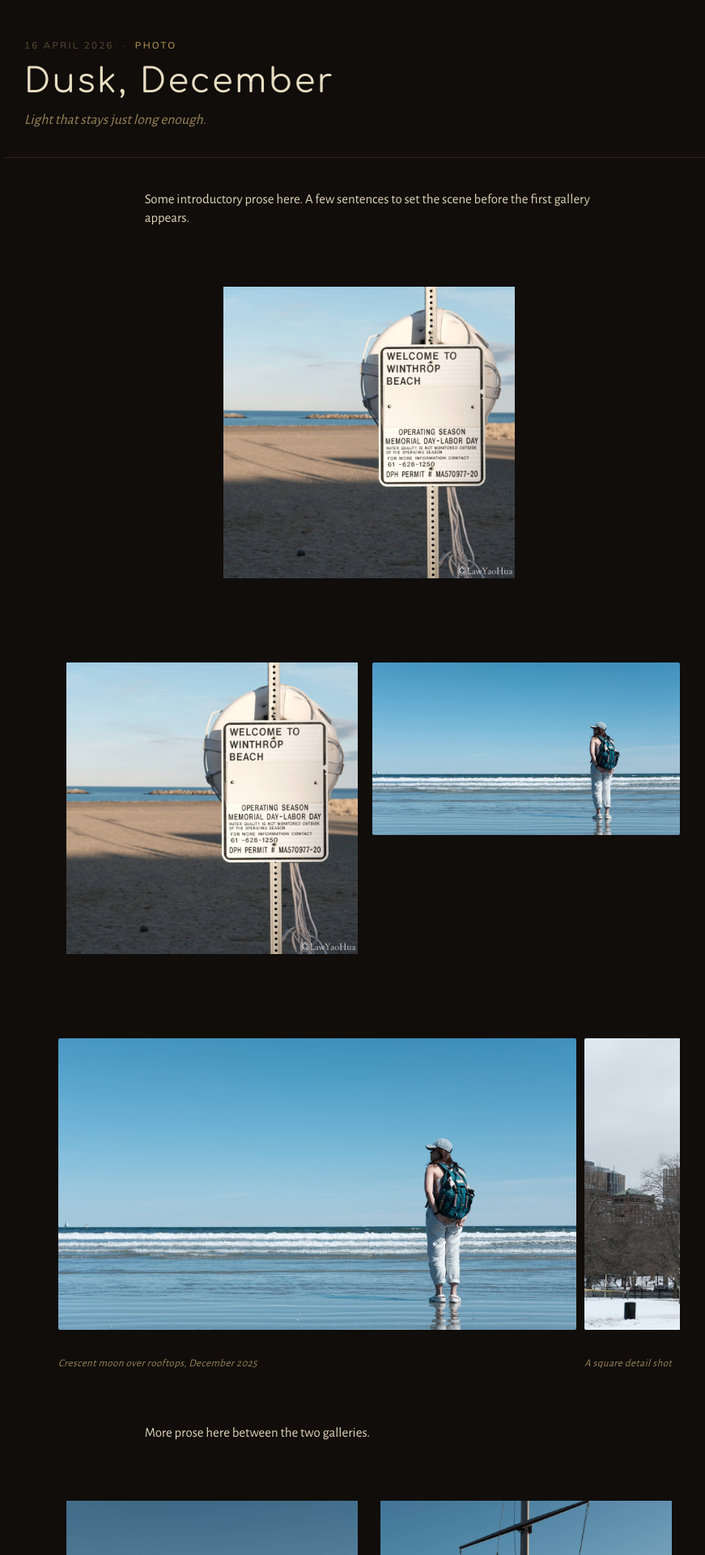
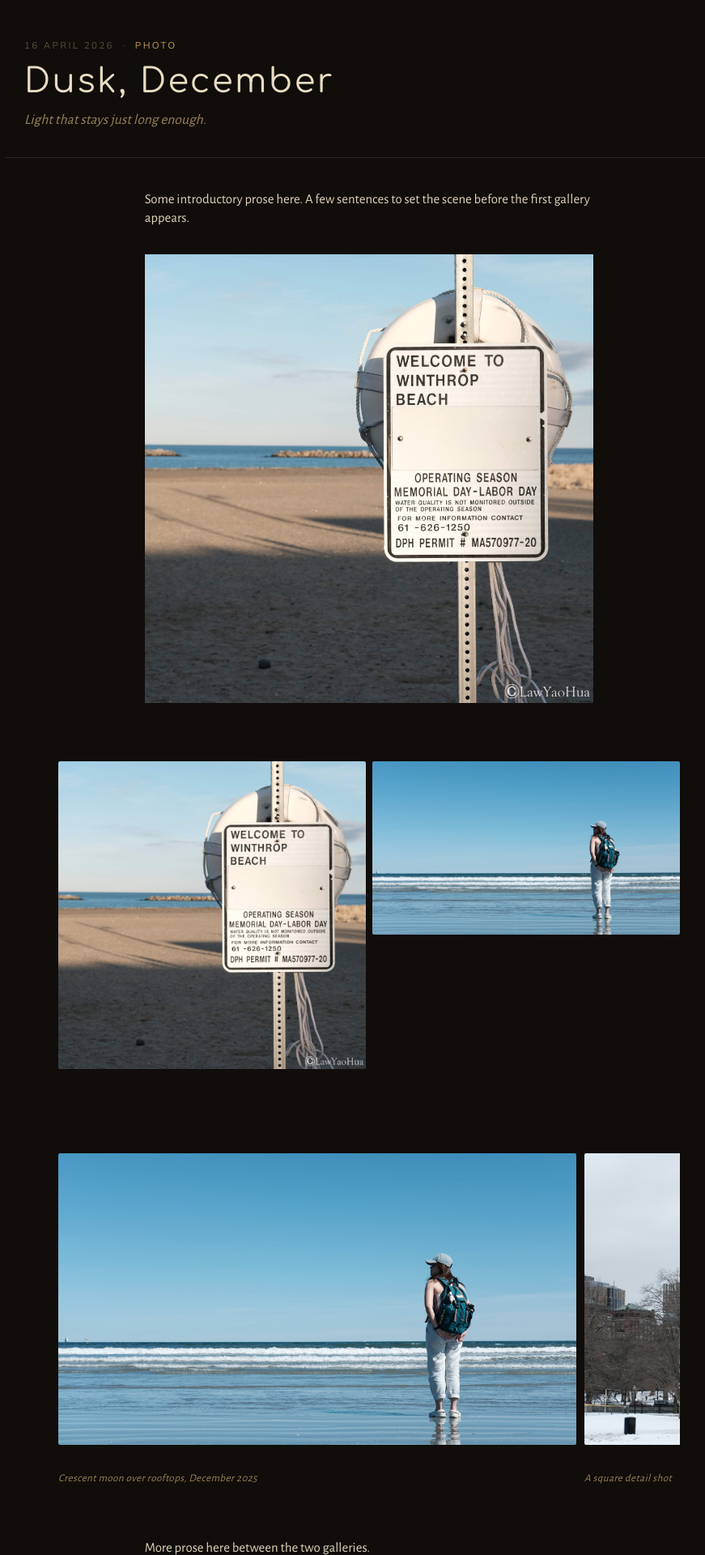
Before and after one commit to yhlreporter/site, a Jekyll site: the page built from _posts/2026-04-16-dusk-december.md, in a window 1280 px wide. Shown: the top 1920 px of the page at 81% size, without its empty margins (184-1055 px from the left). Built offline with Jekyll 4.4.1, drawn with Linux system fonts in a browser that asks for light colours; comment, search, counter and statistics services are not loaded.

Commit message:
edited gallery.css

```diff
--- a/_posts/2026-04-16-dusk-december.md
+++ b/_posts/2026-04-16-dusk-december.md
@@ -8,12 +8,7 @@ category: Photo
 
 Some introductory prose here. A few sentences to set the scene before the first gallery appears.
 
-<div class="gallery gallery--masonry">
-  <div class="gallery__item" data-src="{{ '/assets/images/photo-8.jpg' | relative_url }}">
-    <img src="{{ '/assets/images/photo-8.jpg' | relative_url }}" alt="Your caption here" />
-    <div class="gallery__caption-hidden">Your caption here</div>
-  </div>
-</div>
+![Your caption here]({{ '/assets/images/photo-8.jpg' | relative_url }})
 
 <div class="gallery gallery--masonry">
   <div class="gallery__item" data-src="{{ '/assets/images/photo-8.jpg' | relative_url }}">
--- a/assets/css/gallery.css
+++ b/assets/css/gallery.css
@@ -230,8 +230,6 @@
 .gallery--masonry .gallery__item img {
   width: 100%;
   height: auto;
-  max-height: 40vh;
-  object-fit: contain;
   display: block;
   border-radius: 2px;
   transition:
```
